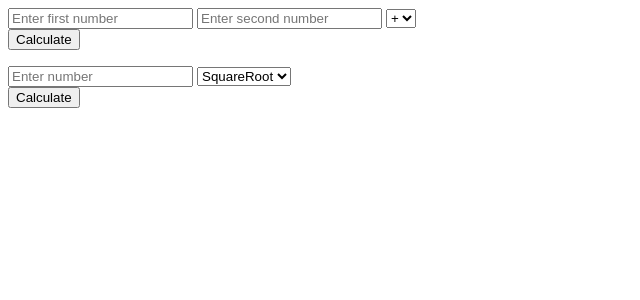
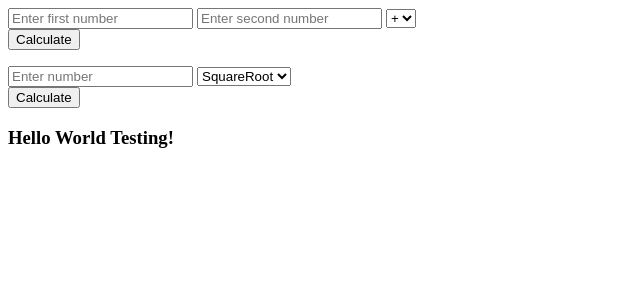
Before and after one commit to NickEnrique/CICDTest, a Flask app: page / in a window 1280 px wide. Shown: the top 300 px of the page, without its empty margins (0-640 px from the left). Run offline with Flask 3, Linux system fonts and the light colour scheme.

Commit message:
Testing Index

```diff
--- a/templates/index.html
+++ b/templates/index.html
@@ -34,5 +34,7 @@
         {% if result2 is not none %}
         <h2>Result: {{ result2 }}</h2>
         {% endif %}
+
+        <h3>Hello World Testing!</h3>
     </body>
 </html>
```
